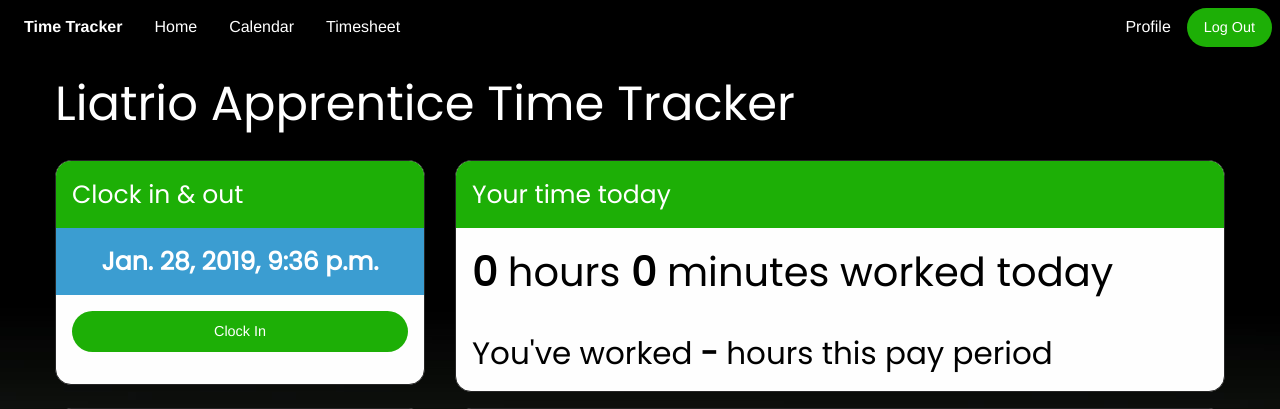
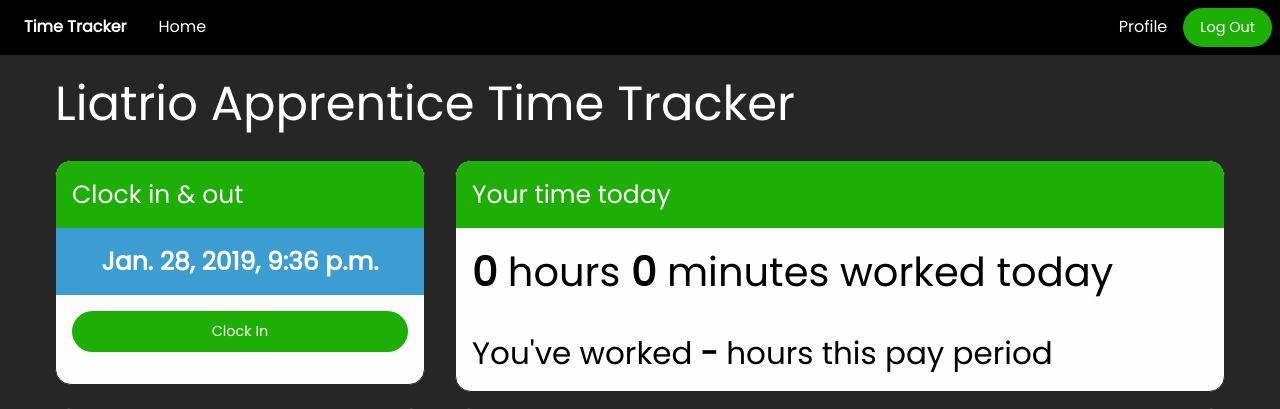
Before and after one commit to Pactionly/TimeTracker, a Django app: page / in a window 1280 px wide. Shown: the top 409 px of the page. Run offline with Django 3.2, Linux system fonts and the light colour scheme; the visitor is signed in with stand-in values (Sample User, id 1); data that the repository does not hold is empty; some libraries are stand-ins or nearby versions.

Commit message:
Removed the background image and calendar and timesheet tabs from base.html

```diff
--- a/TimeTracker/myapp/static/css/app.css
+++ b/TimeTracker/myapp/static/css/app.css
@@ -1,4 +1,4 @@
-//Dropdown menu features obtained from https://www.w3schools.com/howto/tryit.asp?filename=tryhow_css_js_dropdown_hover
+/* //Dropdown menu features obtained from https://www.w3schools.com/howto/tryit.asp?filename=tryhow_css_js_dropdown_hover */
 body {
   background-color: #262626;
   font-family: 'Poppins', sans-serif;
--- a/TimeTracker/myapp/templates/base.html
+++ b/TimeTracker/myapp/templates/base.html
@@ -11,14 +11,13 @@
     <link href="https://fonts.googleapis.com/css?family=Poppins" rel="stylesheet">
     <link rel="shortcut icon" href="{% static 'media/favicon.ico' %}" type="image/png">
   </head>
-  <body style="background-image: url('{% static "media/blackgreyfade.jpg" %}')";>
+  <!-- <body style="background-image: url('{% static "media/blackgreyfade.jpg" %}')";> -->
+  <body>
       <div class="top-bar">
         <div class="top-bar-left">
           <ul class="dropdown menu" data-dropdown-menu>
             <li class="menu-text">Time Tracker</li>
             <li><a href="/">Home</a></li>
-            <li><a href="/calendar/x">Calendar</a></li>
-            <li><a href="/timesheet">Timesheet</a></li>
             <li><button id="authorize_button" class ="button" style="display: none;color:#FFFFFF;">Authorize</button></li>
             <li><button id="signout_button" class ="button" style="display: none;">Sign Out</button></li>
           </ul>
```
